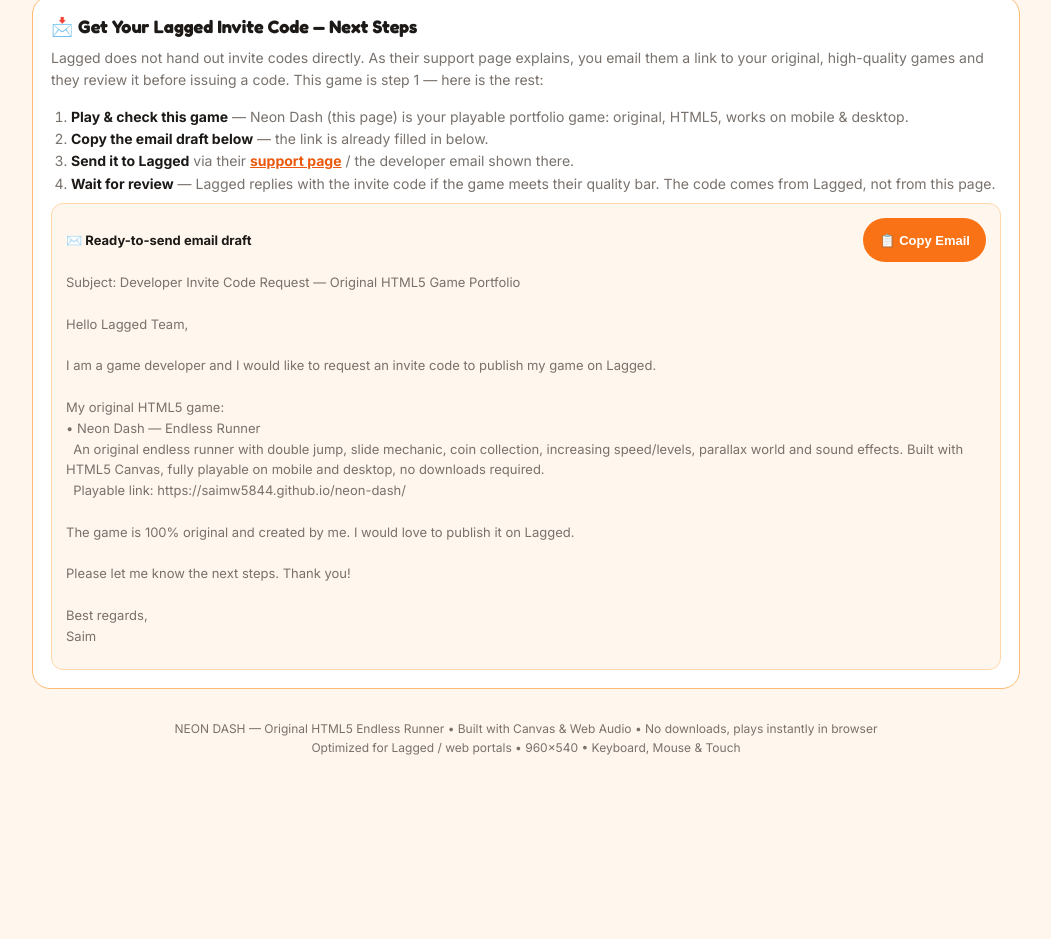
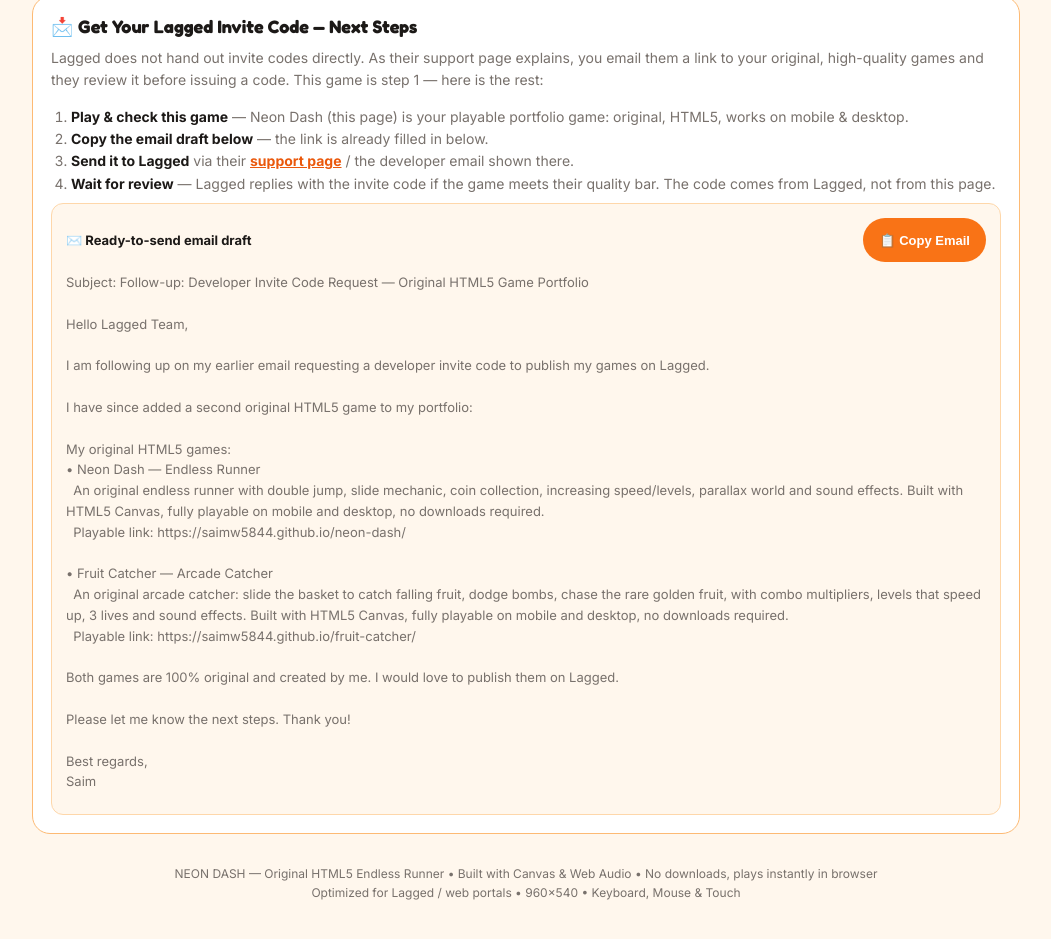
Before and after one commit to saimw5844/neon-dash, a plain HTML site: page index.html in a window 1280 px wide. Shown: the part 1193-2132 px from the top of the page, without its empty margins (114-1165 px from the left). Before the commit the page ends 1994 px from the top, so only its background shows below. Drawn offline with Linux system fonts and the light colour scheme.

Commit message:
Update Lagged email draft to follow-up listing Neon Dash and Fruit Catcher

```diff
--- a/index.html
+++ b/index.html
@@ -214,18 +214,24 @@ kbd{background:var(--ink);color:var(--bg);padding:4px 8px;border-radius:6px;font
         <b style="font-size:13px">✉️ Ready-to-send email draft</b>
         <button class="btn btn-primary" id="copyEmailBtn" style="padding:8px 16px;font-size:13px;box-shadow:none">📋 Copy Email</button>
       </div>
-      <pre id="emailDraft" style="white-space:pre-wrap;font-family:inherit;font-size:13px;line-height:1.6;color:var(--muted);margin:10px 0 0">Subject: Developer Invite Code Request — Original HTML5 Game Portfolio
+      <pre id="emailDraft" style="white-space:pre-wrap;font-family:inherit;font-size:13px;line-height:1.6;color:var(--muted);margin:10px 0 0">Subject: Follow-up: Developer Invite Code Request — Original HTML5 Game Portfolio
 
 Hello Lagged Team,
 
-I am a game developer and I would like to request an invite code to publish my game on Lagged.
+I am following up on my earlier email requesting a developer invite code to publish my games on Lagged.
 
-My original HTML5 game:
+I have since added a second original HTML5 game to my portfolio:
+
+My original HTML5 games:
 • Neon Dash — Endless Runner
   An original endless runner with double jump, slide mechanic, coin collection, increasing speed/levels, parallax world and sound effects. Built with HTML5 Canvas, fully playable on mobile and desktop, no downloads required.
   Playable link: https://saimw5844.github.io/neon-dash/
 
-The game is 100% original and created by me. I would love to publish it on Lagged.
+• Fruit Catcher — Arcade Catcher
+  An original arcade catcher: slide the basket to catch falling fruit, dodge bombs, chase the rare golden fruit, with combo multipliers, levels that speed up, 3 lives and sound effects. Built with HTML5 Canvas, fully playable on mobile and desktop, no downloads required.
+  Playable link: https://saimw5844.github.io/fruit-catcher/
+
+Both games are 100% original and created by me. I would love to publish them on Lagged.
 
 Please let me know the next steps. Thank you!
 
```
